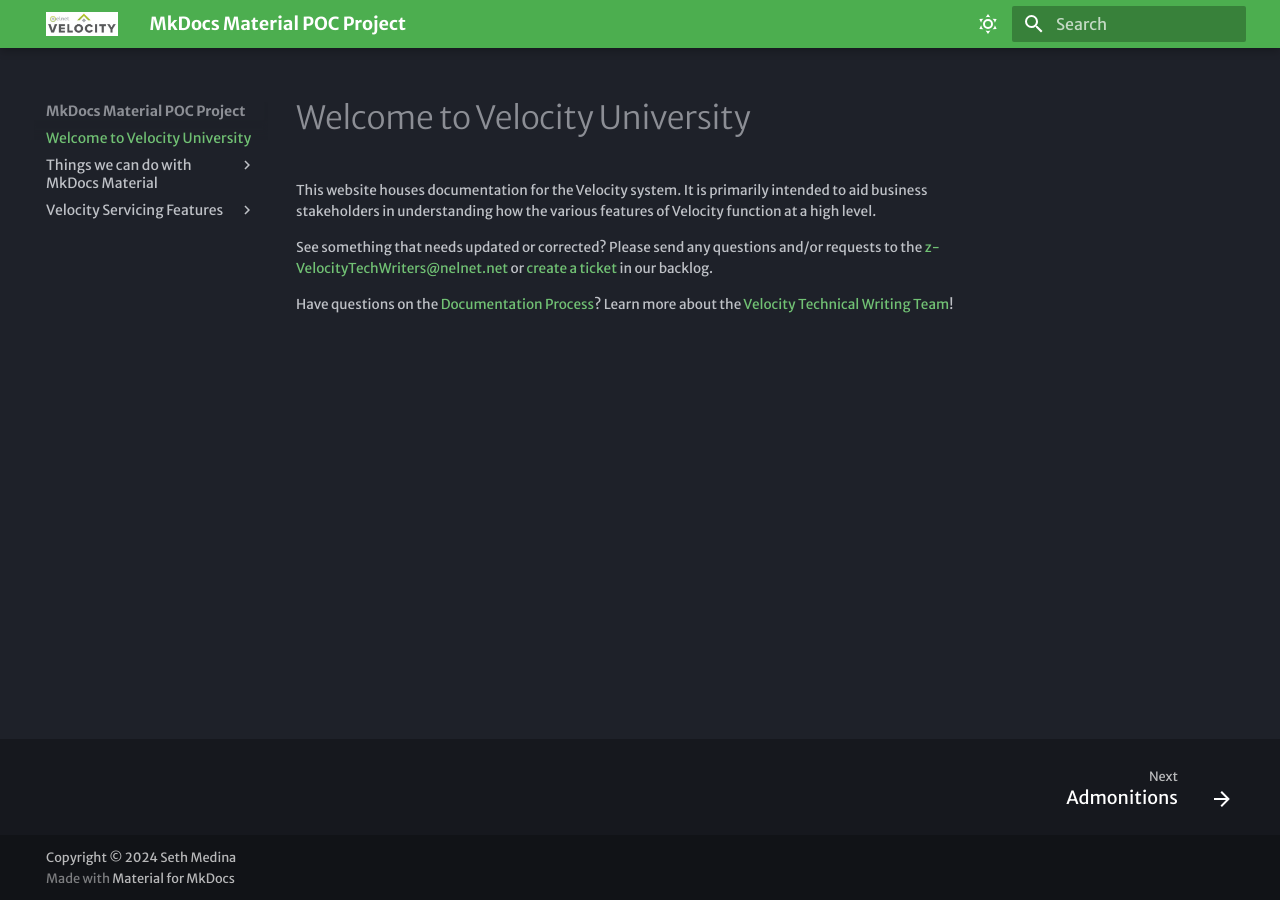
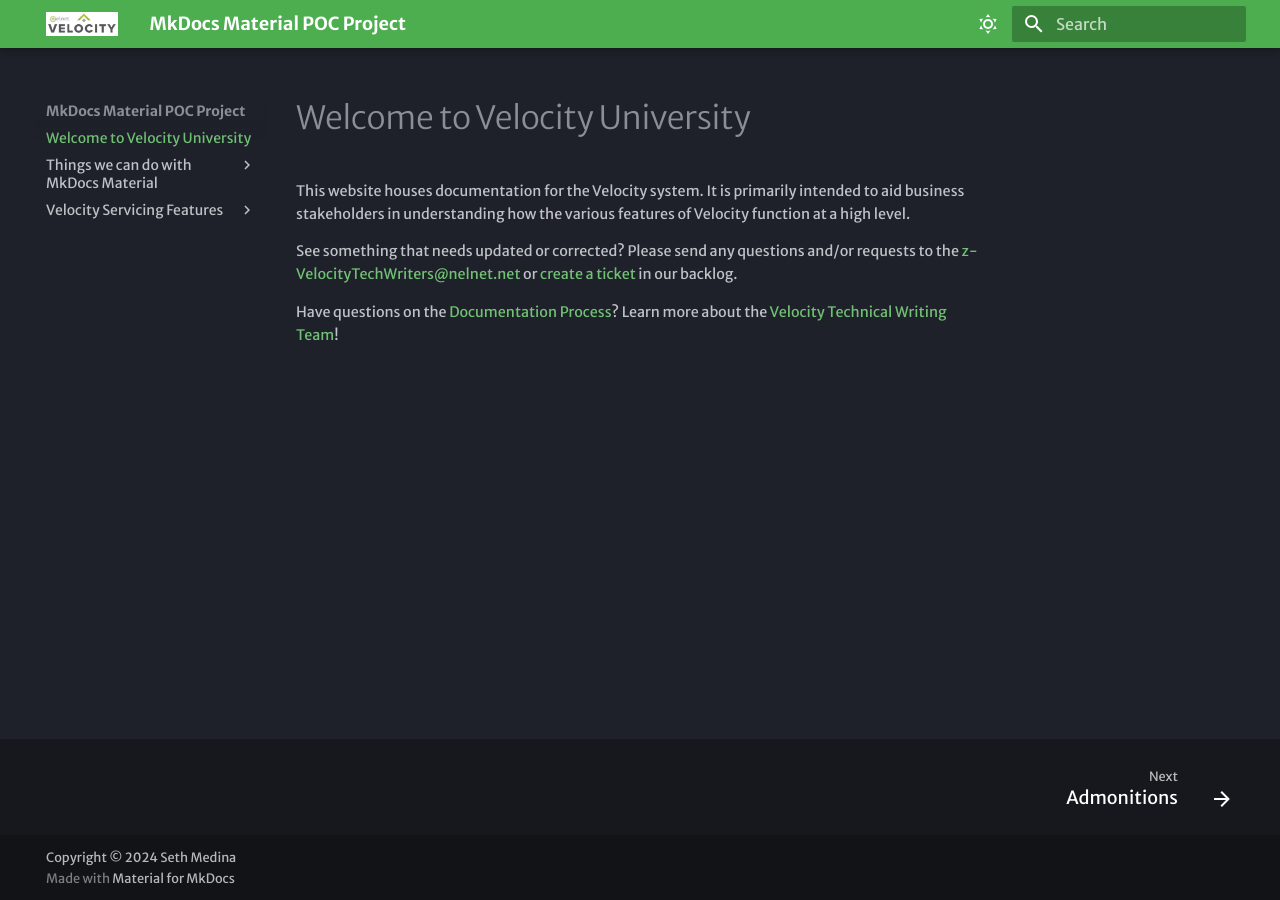
Before and after one commit to medinast/mkdocs-material-poc, an MkDocs documentation site: the page built from docs/index.md, in a window 1280 px wide. Built offline with MkDocs 1.6.1 and Material for MkDocs 9.7.7, drawn with Linux system fonts in a browser that asks for light colours; some web fonts are replaced.

Commit message:
Update extra.css
Paragraph font size again

```diff
--- a/docs/stylesheets/extra.css
+++ b/docs/stylesheets/extra.css
@@ -1,3 +1,3 @@
 p {
-    font-size: 0.85em;
+    font-size: 0.90em;
   }
```
